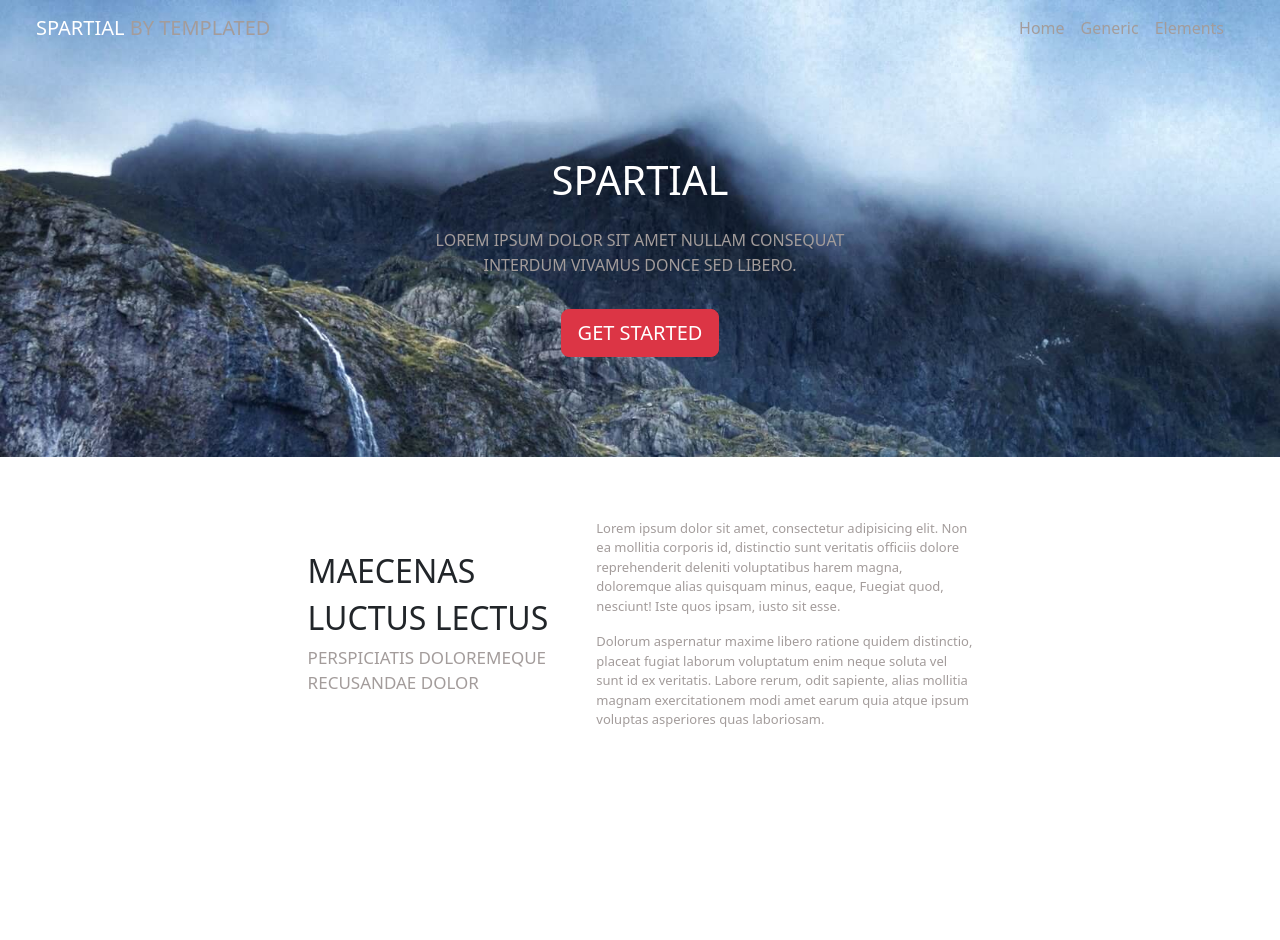
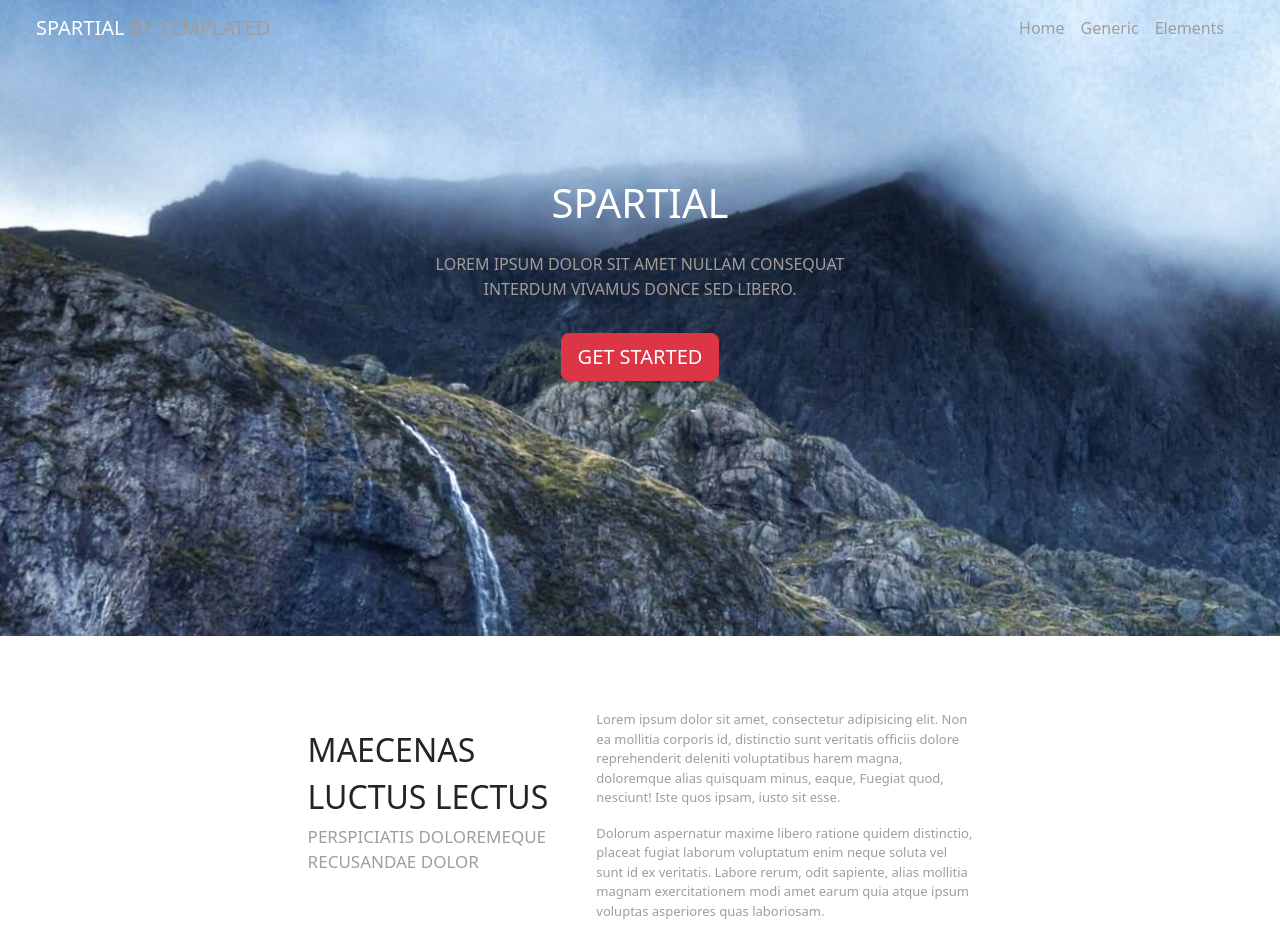
Before and after one commit to mrwnbk/exoSpartial, a website: page index.html in a window 1280 px wide. Before the commit the page ends 807 px from the top, so only its background shows below. Drawn offline with nearby package versions, Linux system fonts and the light colour scheme.

Commit message:
modification

```diff
--- a/index.html
+++ b/index.html
@@ -29,13 +29,15 @@
 
 <!-- /////////// Section 1 /////////// -->
 
-    <section>
+    <section class="d-flex justify-content-center pt-5">
+
+        <div>
 
             <div>
                 <h1 class="d-flex justify-content-center text-white">SPARTIAL</h1>
             </div>
 
-        <div class="d-flex justify-content-center mt-4">
+            <div class="d-flex justify-content-center">
                 <p>LOREM IPSUM DOLOR SIT AMET NULLAM CONSEQUAT</p>
             </div>
 
@@ -45,6 +47,8 @@
 
             <div class="d-flex justify-content-center mt-3">
                 <button type="button" class="btn btn-danger btn-lg">GET STARTED</button>
+            </div>
+
         </div>
 
     </section>
@@ -67,6 +71,12 @@
 
     </section>
 
+<!-- ////////////// Section 3 //////////// -->
+
+    <section class="section3">
+
+    </section>
+
 
     <script src="./node_modules/bootstrap/dist/js/bootstrap.js"></script>
 </body>
--- a/src/sass/app.sass
+++ b/src/sass/app.sass
@@ -8,3 +8,4 @@
 @import ./modules/_nav
 @import ./modules/_section1
 @import ./modules/_section2
+@import ./modules/_section3
--- a/src/sass/modules/_section1.sass
+++ b/src/sass/modules/_section1.sass
@@ -1,5 +1,9 @@
 section
-    margin-top: 100px
+    h1
+        margin-top: 75px
+
+    div:nth-of-type(2)
+        margin-top: 25px
 
     div:nth-of-type(3)
         margin-top: -15px
--- a/src/sass/modules/_section2.sass
+++ b/src/sass/modules/_section2.sass
@@ -2,6 +2,8 @@
     width: 100%
     height: 350px
     background-color: white
+
+    margin-top: 255px
 
     p
         font-size: 13px
--- /dev/null
+++ b/src/sass/modules/_section3.sass
@@ -0,0 +1,4 @@
+.section3
+    width: 100%
+    height: 600px
+    background-color: #f6f6f6
```
Also changed, not shown: public/css/app.css, 1 other file. Lines whose indentation alone changed are shown as unchanged.
